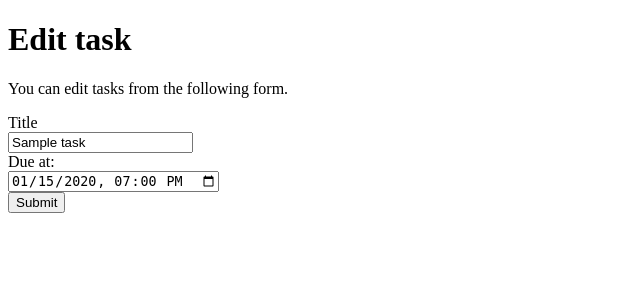
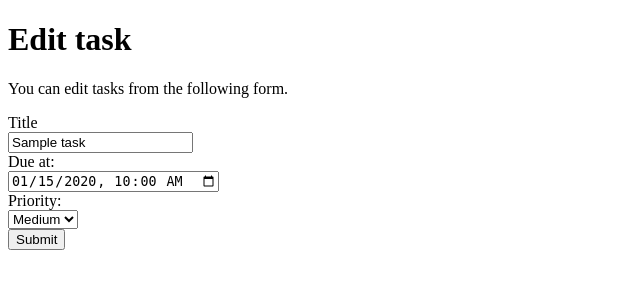
Before and after one commit to s1f10240182/django-test-exercise, a Django app: template todo/templates/todo/edit.html in a window 1280 px wide. Shown: the top 300 px of the page, without its empty margins (0-640 px from the left). Run offline with Django 5.2, Linux system fonts and the light colour scheme; tables that the repository leaves empty hold one stand-in row (values such as "Sample post"); the template is opened without the code that fills it: values that come from a table or form of the project are taken from there, most other values are stand-ins (such as "Sample title", 1, 10 or a date in 2020); parts of the project's set-up code (start-up, migrations or seed data) failed here and were passed over.

Commit message:
優先度の機能を追加

```diff
--- a/todo/models.py
+++ b/todo/models.py
@@ -8,6 +8,17 @@
     completed = models.BooleanField(default=False)
     posted_at = models.DateTimeField(default=timezone.now)
     due_at = models.DateTimeField(null=True, blank=True)
+    priority = models.CharField(
+        max_length=10,
+        choices=PRIORITY_CHOICES,
+        default='medium',
+    )
+
+    PRIORITY_CHOICES = [
+        ('high', 'High'),
+        ('medium', 'Medium'),
+        ('low', 'Low'),
+    ]
 
     def is_overdue(self, dt):
         if self.due_at is None:
--- a/todo/templates/todo/detail.html
+++ b/todo/templates/todo/detail.html
@@ -15,6 +15,7 @@
       {% if task.due_at %}
       <li>Due at: {{ task.due_at }}</li>
       {% endif %}
+      <li>Priority: {{ task.get_priority_display }}</li>
       {% if task.completed %}
       <li>Status: Completed</li>
       {% else %}
--- a/todo/templates/todo/edit.html
+++ b/todo/templates/todo/edit.html
@@ -22,6 +22,14 @@
         <input id="dueInput" name="due_at" type="datetime-local" value="{{ task.due_at |date:"Y-m-d H:i" }}">
       </div>
       <div>
+        <label for="priorityInput">Priority:</label><br>
+        <select id="priorityInput" name="priority">
+          <option value="high">High</option>
+          <option value="medium" selected>Medium</option>
+          <option value="low">Low</option>
+        </select>
+      </div>
+      <div>
         <button type="submit">Submit</button>
       </div>
     </form>
--- a/todo/views.py
+++ b/todo/views.py
@@ -10,8 +10,10 @@
 # Create your views here.
 def index(request):
     if request.method == 'POST':
+        priority = request.POST.get('priority', 'medium')
         task = Task(title=request.POST['title'],
-                    due_at=make_aware(parse_datetime(request.POST['due_at'])))
+                    due_at=make_aware(parse_datetime(request.POST['due_at'])),
+                    priority=priority)
         task.save()
 
     now = timezone.now()
@@ -54,6 +56,7 @@
     if request.method == 'POST':
         task.title = request.POST['title']
         task.due_at = make_aware(parse_datetime(request.POST['due_at']))
+        task.priority = request.POST.get('priority', 'medium')
         task.save()
         return redirect(detail, task_id)
 
```
Also changed, not shown: todo/templates/todo/index.html (+10 -0 lines).
